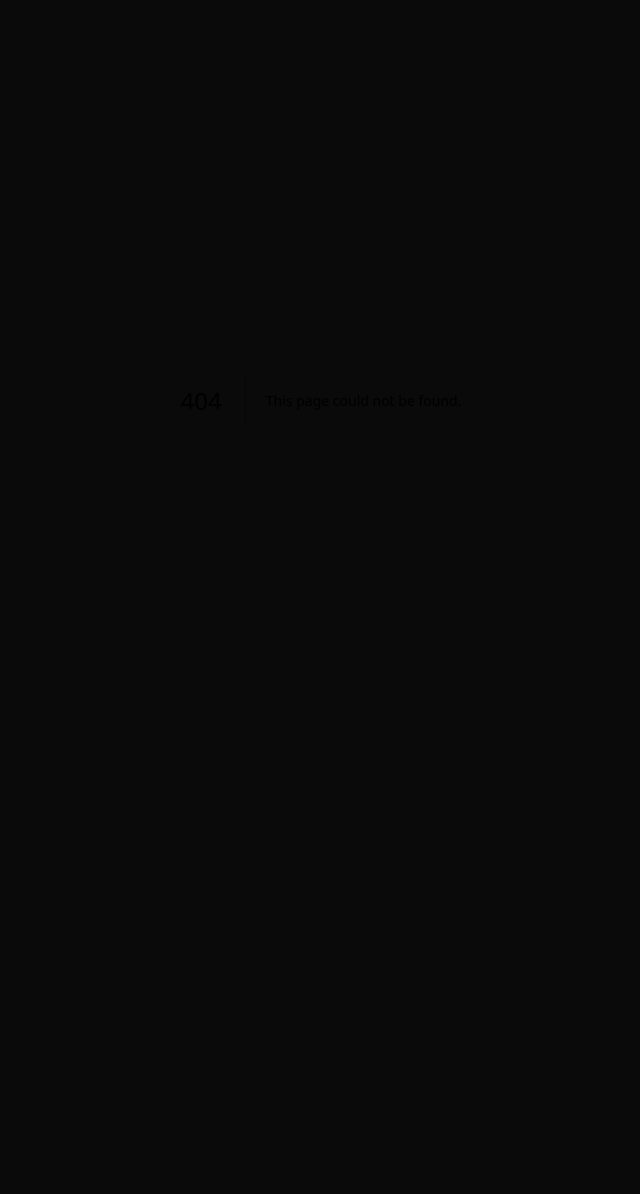
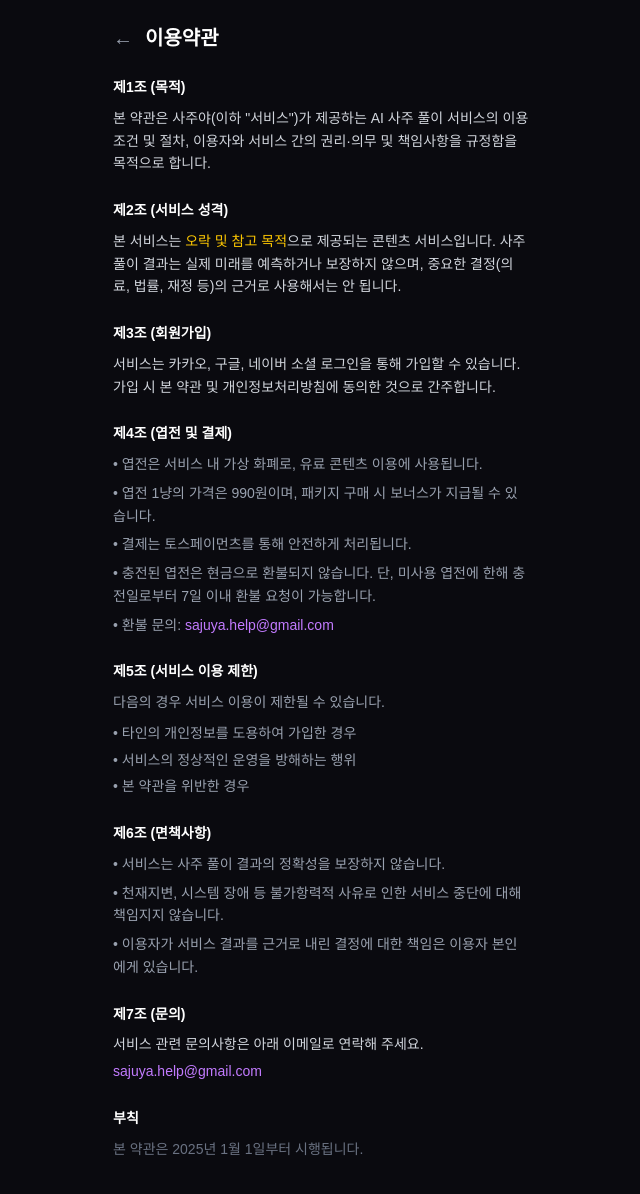
Before and after one commit to younglinam0222-rgb/sajuya, a Next.js app: page /terms in a window 1280 px wide. Before the commit this address had no page. Shown: the top 1194 px of the page, without its empty margins (319-959 px from the left). Before the commit the page ends 800 px from the top, so only its background shows below. Built offline with nearby package versions, Linux system fonts and the light colour scheme.

Commit message:
Create page.tsx

```diff
--- /dev/null
+++ b/app/terms/page.tsx
@@ -0,0 +1,76 @@
+'use client'
+
+import Link from 'next/link'
+
+export default function TermsPage() {
+  return (
+    <div className="min-h-screen bg-[#0a0a0f] text-white pb-24">
+      <div className="max-w-md mx-auto px-4 pt-6">
+        <div className="flex items-center gap-3 mb-6">
+          <Link href="/" className="text-gray-400 text-xl">←</Link>
+          <h1 className="text-xl font-bold">이용약관</h1>
+        </div>
+
+        <div className="space-y-6 text-sm text-gray-300 leading-relaxed">
+
+          <section>
+            <h2 className="text-white font-bold mb-2">제1조 (목적)</h2>
+            <p>본 약관은 사주야(이하 "서비스")가 제공하는 AI 사주 풀이 서비스의 이용 조건 및 절차, 이용자와 서비스 간의 권리·의무 및 책임사항을 규정함을 목적으로 합니다.</p>
+          </section>
+
+          <section>
+            <h2 className="text-white font-bold mb-2">제2조 (서비스 성격)</h2>
+            <p>본 서비스는 <span className="text-yellow-400 font-medium">오락 및 참고 목적</span>으로 제공되는 콘텐츠 서비스입니다. 사주 풀이 결과는 실제 미래를 예측하거나 보장하지 않으며, 중요한 결정(의료, 법률, 재정 등)의 근거로 사용해서는 안 됩니다.</p>
+          </section>
+
+          <section>
+            <h2 className="text-white font-bold mb-2">제3조 (회원가입)</h2>
+            <p>서비스는 카카오, 구글, 네이버 소셜 로그인을 통해 가입할 수 있습니다. 가입 시 본 약관 및 개인정보처리방침에 동의한 것으로 간주합니다.</p>
+          </section>
+
+          <section>
+            <h2 className="text-white font-bold mb-2">제4조 (엽전 및 결제)</h2>
+            <ul className="space-y-1.5 text-gray-400">
+              <li>• 엽전은 서비스 내 가상 화폐로, 유료 콘텐츠 이용에 사용됩니다.</li>
+              <li>• 엽전 1냥의 가격은 990원이며, 패키지 구매 시 보너스가 지급될 수 있습니다.</li>
+              <li>• 결제는 토스페이먼츠를 통해 안전하게 처리됩니다.</li>
+              <li>• 충전된 엽전은 현금으로 환불되지 않습니다. 단, 미사용 엽전에 한해 충전일로부터 7일 이내 환불 요청이 가능합니다.</li>
+              <li>• 환불 문의: <span className="text-purple-400">sajuya.help@gmail.com</span></li>
+            </ul>
+          </section>
+
+          <section>
+            <h2 className="text-white font-bold mb-2">제5조 (서비스 이용 제한)</h2>
+            <p className="text-gray-400">다음의 경우 서비스 이용이 제한될 수 있습니다.</p>
+            <ul className="space-y-1 text-gray-400 mt-2">
+              <li>• 타인의 개인정보를 도용하여 가입한 경우</li>
+              <li>• 서비스의 정상적인 운영을 방해하는 행위</li>
+              <li>• 본 약관을 위반한 경우</li>
+            </ul>
+          </section>
+
+          <section>
+            <h2 className="text-white font-bold mb-2">제6조 (면책사항)</h2>
+            <ul className="space-y-1.5 text-gray-400">
+              <li>• 서비스는 사주 풀이 결과의 정확성을 보장하지 않습니다.</li>
+              <li>• 천재지변, 시스템 장애 등 불가항력적 사유로 인한 서비스 중단에 대해 책임지지 않습니다.</li>
+              <li>• 이용자가 서비스 결과를 근거로 내린 결정에 대한 책임은 이용자 본인에게 있습니다.</li>
+            </ul>
+          </section>
+
+          <section>
+            <h2 className="text-white font-bold mb-2">제7조 (문의)</h2>
+            <p>서비스 관련 문의사항은 아래 이메일로 연락해 주세요.</p>
+            <p className="text-purple-400 font-medium mt-1">sajuya.help@gmail.com</p>
+          </section>
+
+          <section>
+            <h2 className="text-white font-bold mb-2">부칙</h2>
+            <p className="text-gray-500">본 약관은 2025년 1월 1일부터 시행됩니다.</p>
+          </section>
+
+        </div>
+      </div>
+    </div>
+  )
+}
```
